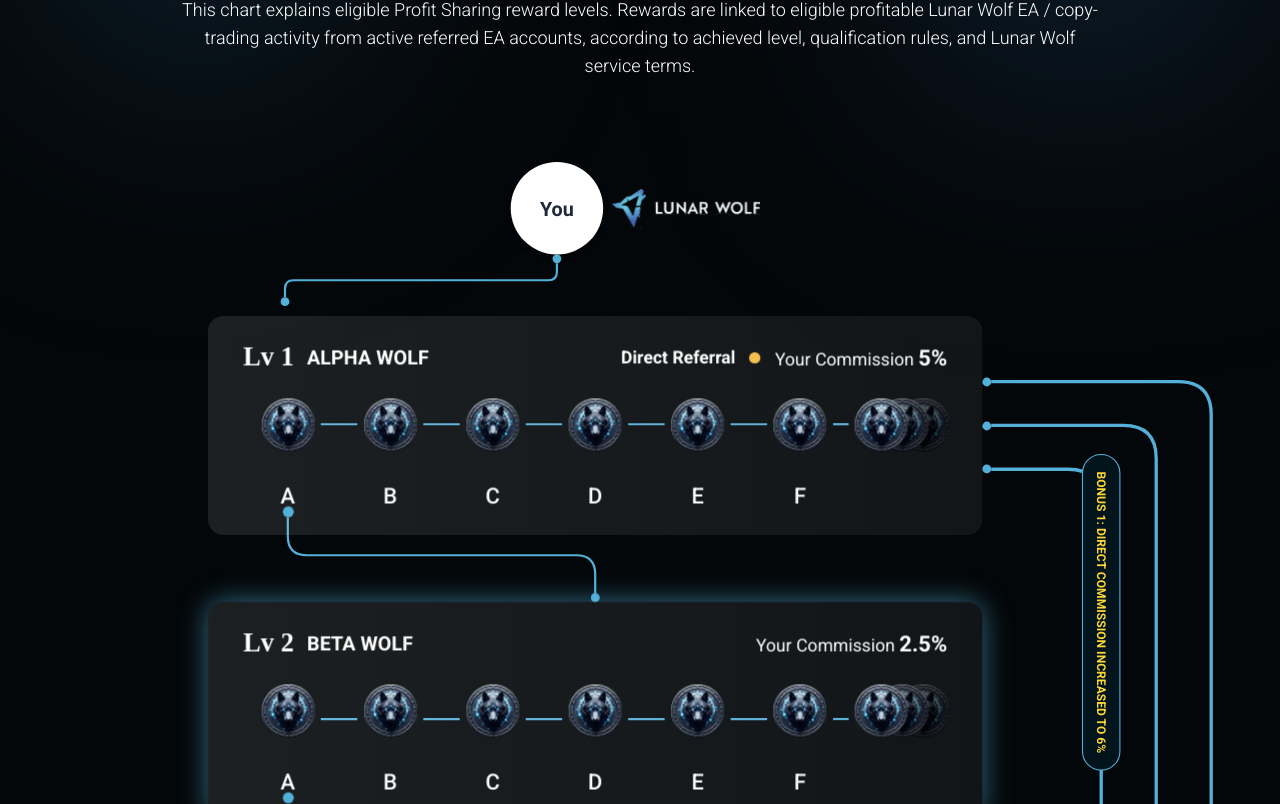
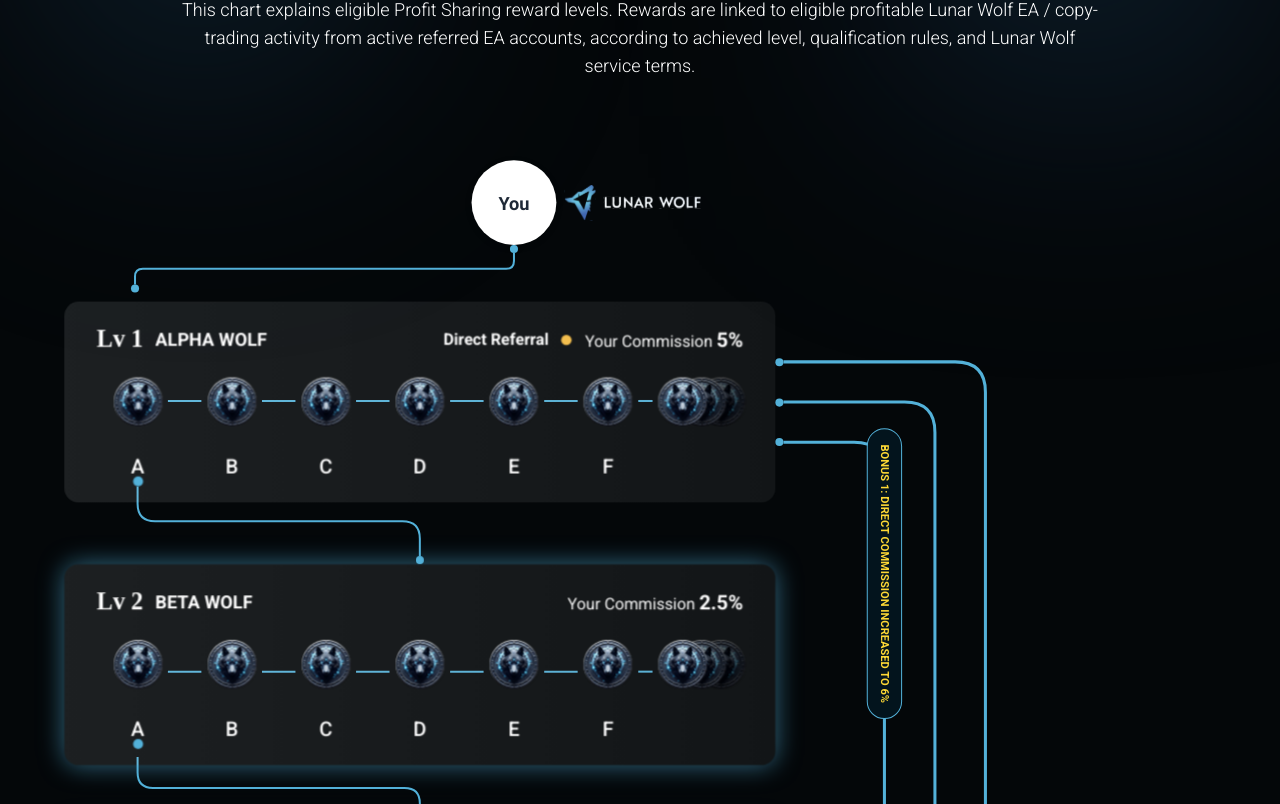
Before and after one commit to maheshBavishi/lunarwolf-latest-webapp, a Next.js app: page /referral-program in a window 1280 px wide. Shown: the part 1276-2080 px from the top of the page. Built offline with nearby package versions, Linux system fonts and the light colour scheme.

Commit message:
refactor: enhance Brokerage Sharing section content and update active tab logic in ContentSection

```diff
--- a/src/rendering/referralProgram/brokerageSharing/index.js
+++ b/src/rendering/referralProgram/brokerageSharing/index.js
@@ -10,11 +10,9 @@ export default function BrokerageSharing() {
     return (
         <div className={styles.brokerageSharing}>
             <div className={styles.title}>
-                <h2>Brokerage Sharing
-                </h2>
+                <h2>Brokerage Sharing / IB Income</h2>
                 <p>
-                    Eligible users may earn IB-sharing rewards from broker-side IB revenue generated by active referred trading accounts. IB rewards are subject to broker approval, active account
-                    status, trading activity, rank qualification, and Lunar Wolf service terms.
+                    Brokerage / IB Sharing Rewards are shared from eligible IB income received by Lunar Wolf through supported broker relationships. Lunar Wolf may share a portion of that income with qualified users according to achieved rank, level, active EA usage, and Lunar Wolf service terms. IB rewards are not paid for registration or recruitment alone.
                 </p>
             </div>
             <div className={styles.tabCenter}>
--- a/src/rendering/referralProgram/contentSection/index.js
+++ b/src/rendering/referralProgram/contentSection/index.js
@@ -7,7 +7,7 @@ import BrokerageSharing from "../brokerageSharing";
 // import { useSearchParams } from "next/navigation";
 
 export default function ContentSection({ model }) {
-  const [activeTab, setActiveTab] = useState("profit");
+  const [activeTab, setActiveTab] = useState(model || "profit");
   // const searchParams = useSearchParams();
   // const model = searchParams.get("model");
 
--- a/src/rendering/referralProgram/profitSharing/index.js
+++ b/src/rendering/referralProgram/profitSharing/index.js
@@ -415,7 +415,7 @@ const ProfitSharing = () => {
 
     if (w < 1380) {
       return {
-        nodeWidth: w * 0.55,
+        nodeWidth: w * 0.75,
         levelSpacing: 260,
         youNodeY: 20,
         levelStartY: 160,
@@ -439,7 +439,7 @@ const ProfitSharing = () => {
     setIsClient(true);
   }, []);
 
-  const prevScreenSize = useRef({ width: screenWidth, height: screenHeight });
+  const prevScreenSize = useRef({ width: 0, height: 0 });
   const [forceRefreshKey, setForceRefreshKey] = useState(0);
 
   const getCurrentBreakpoint = (width) => {
@@ -535,13 +535,21 @@ const ProfitSharing = () => {
     const hasSignificantSizeChange =
       Math.abs(screenWidth - prevScreenSize.current.width) > 100 || Math.abs(screenHeight - prevScreenSize.current.height) > 100;
 
-    if (hasBreakpointChange || hasSignificantSizeChange) {
+    const isFirstClientRender = prevScreenSize.current.width === 0;
+
+    if (isFirstClientRender || hasBreakpointChange || hasSignificantSizeChange) {
       // Update all layout calculations
       const newLayout = getResponsiveLayout(screenWidth);
 
       // Update layout immediately
       setLayout(newLayout);
-      setDynamicHeight(getDynamicHeight());
+
+      // Fix dynamic height using the new layout directly to prevent stale state values
+      const newHeight = screenWidth < 768
+        ? 800
+        : Math.max(newLayout.levelStartY + commissionLevels.length * newLayout.levelSpacing + 100, screenHeight - 100);
+      setDynamicHeight(newHeight);
+
       setViewport(calculateInitialViewport());
 
       // Force ReactFlow refresh with a more aggressive approach
@@ -819,6 +827,23 @@ const ProfitSharing = () => {
     setEdges(initialEdges);
   }, [initialEdges, setEdges]);
 
+  if (!isClient) {
+    return (
+      <div className={styles.profitSharing}>
+        <div className={styles.title}>
+          <h2>Profit Sharing</h2>
+          <p>
+            Visualize your earnings at each level with detailed commission percentages. This chart clearly shows how profits flow from direct referrals
+            (5%) down to the fifth level (1%). Understand your earning potential and track rewards easily across all levels.
+          </p>
+        </div>
+        <div className={styles.flowContainer}>
+          <div style={{ height: "1600px" }} />
+        </div>
+      </div>
+    );
+  }
+
   return (
     <div className={styles.profitSharing}>
       <div className={styles.title}>
```
